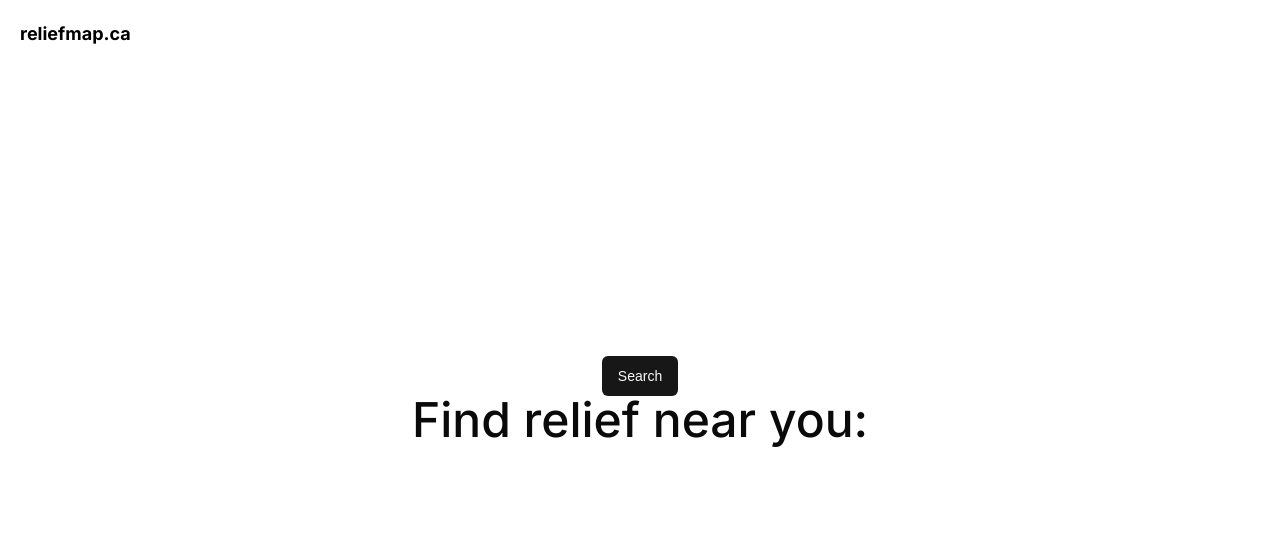
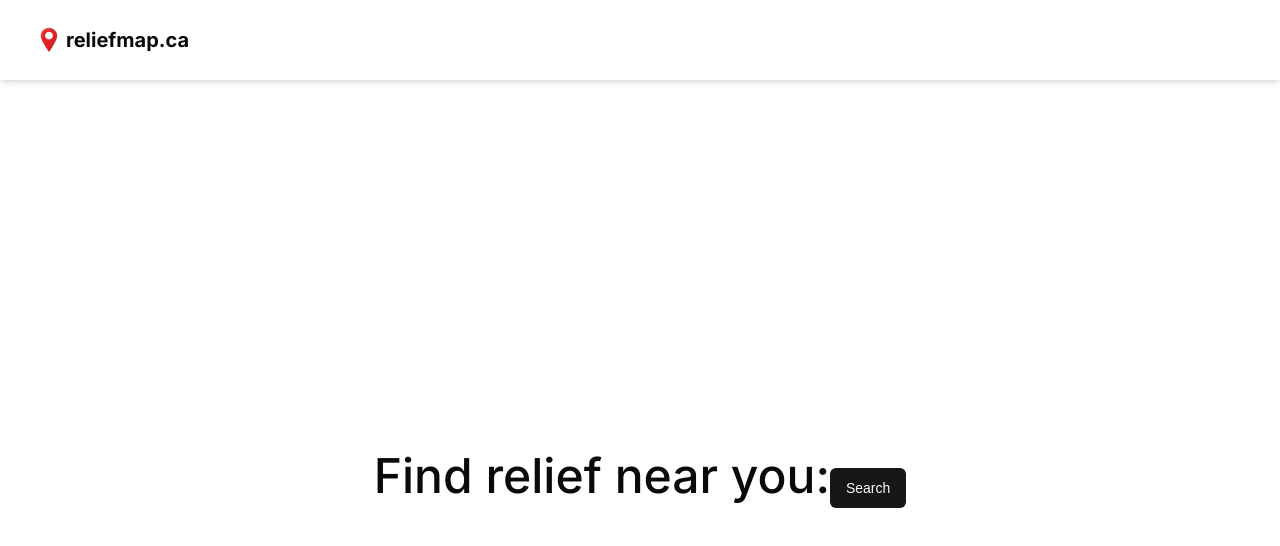
Before and after one commit to ChristianFisla/newhacks-project, a Next.js app: page / in a window 1280 px wide. Shown: the top 546 px of the page. Built offline with nearby package versions, Linux system fonts and the light colour scheme.

Commit message:
added image

```diff
--- a/app/map/page.js
+++ b/app/map/page.js
@@ -6,6 +6,8 @@ import { useSearchParams } from 'next/navigation'; // Import useSearchParams to
 import { useEffect } from 'react';
 import { MapContainer, Marker, Popup, TileLayer, useMap } from 'react-leaflet';
 import { inter } from '../fonts';
+
+import Image from 'next/image';
 
 const cityCoordinates = {
     Toronto: [43.65107, -79.347015],
@@ -72,10 +74,17 @@ const Page = () => {
 
     return (
         <>
-            <header className="w-full p-4 bg-white shadow-md flex justify-between items-center">
-                <div className={`${inter.className} text-xl font-bold`}>
-                    reliefmap.ca
-                </div>
+            <header className="w-full p-4 bg-white shadow-lg relative flex h-20 items-center z-50">
+                <a href='/' className={`${inter.className} text-xl font-bold ml-6 flex items-center space-x-2`}>
+                    <Image
+                        src="/images/ping.png" // Path to your PNG file in the public folder
+                        alt="A description of the image"
+                        width={18} // Desired width
+                        height={18} // Desired height
+                        priority // Optional: Prioritizes image loading
+                    />
+                    <span>reliefmap.ca</span>
+                </a>
             </header>
 
             <MapContainer
--- a/app/page.js
+++ b/app/page.js
@@ -8,6 +8,8 @@ import { useRouter } from 'next/navigation';
 import { Button } from "@/components/ui/button";
 import { DialogDescription, DialogTitle } from '@radix-ui/react-dialog'; // Import DialogTitle from Radix
 import { VisuallyHidden } from '@radix-ui/react-visually-hidden'; // Import VisuallyHidden from Radix
+
+import Image from 'next/image';
 
 import {
   CommandDialog,
@@ -40,14 +42,23 @@ const Page = () => {
   }
 
   return (
-    <div className="relative h-screen flex flex-col items-center justify-center">
+    <>
+      <header className="w-full p-4 h-20 bg-white shadow-md flex items-center">
+        <a href='/' className={`${inter.className} text-xl font-bold ml-6 flex items-center space-x-2`}>
+          <Image
+            src="/images/ping.png" // Path to your PNG file in the public folder
+            alt="A description of the image"
+            width={18} // Desired width
+            height={18} // Desired height
+            priority // Optional: Prioritizes image loading
+          />
+          <span>reliefmap.ca</span>
+        </a>
+      </header>
 
-      <div className={`${inter.className} absolute top-5 left-5 font-bold text-lg z-50`}>
-        <a href="/" className="text-black">reliefmap.ca</a>
-      </div>
-      <Button onClick={openSearch}>Search</Button>
+      <div className="relative h-screen flex flex-col justify-center items-center">
 
-      <div className="text-center">
+        <div className="text-center justify-centre">
           <h className={`${inter.className} text-5xl font-medium`}>
             Find relief near you:
             <CommandDialog open={open} onOpenChange={setOpen}>
@@ -77,8 +88,11 @@ const Page = () => {
               </CommandList>
             </CommandDialog>
           </h>
+          <Button onClick={openSearch}>Search</Button>
         </div>
       </div>
+    </>
+
   );
 };
 
```
Also changed, not shown: public/images/ping.png (added). Lines whose indentation alone changed are shown as unchanged.
